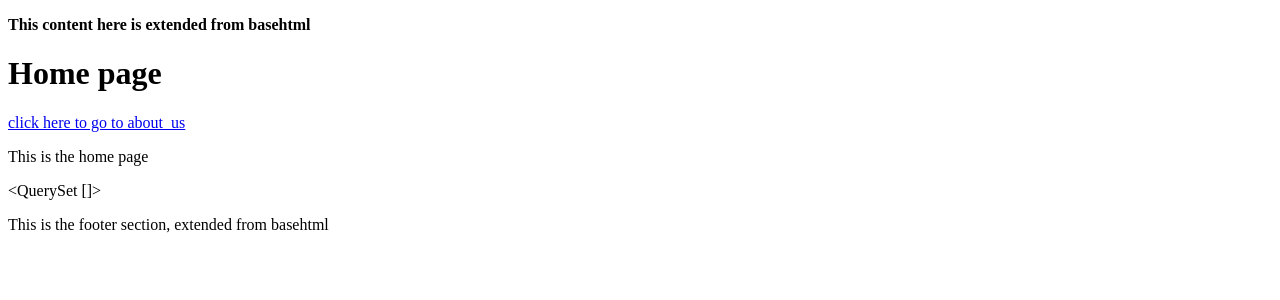
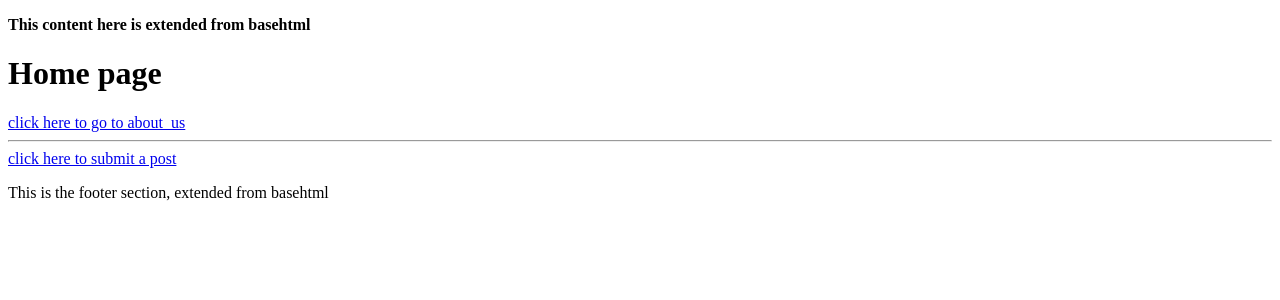
Before and after one commit to gazamcnulty/pp4-plant-based-ireland, a Django app: page / in a window 1280 px wide. Shown: the part 34-334 px from the top of the page. Run offline with Django 4.2, Linux system fonts and the light colour scheme; data that the repository does not hold is empty.

Commit message:
form for user crud, but still errors on submit

```diff
--- a/pbi_app/templates/index.html
+++ b/pbi_app/templates/index.html
@@ -4,15 +4,17 @@
 <!--this is the block content section-->
 <h1>Home page</h1>
 <a href="{% url 'about_us' %}">click here to go to about_us</a>
-<p>This is the home page</p>
-{{ posts }}
+<hr />
+<a href="{% url 'add_post' %}">click here to submit a post</a>
 
 <table>
   {% for post in posts %}
   <tr>
-    <td>{{ post.title }}</td>
+    <td>
+      <h3>{{ post.title }}</h3>
+    </td>
     <td>{{ post.created_on }}</td>
-    <td>Is this content visible</td>
+    <td>{{ post.content }}</td>
   </tr>
   {% endfor %}
 </table>
--- a/pbi_app/urls.py
+++ b/pbi_app/urls.py
@@ -7,7 +7,8 @@ from pbi_app import views
 
 urlpatterns = [
     path('', views.home_page, name='home_page'),
-    path('about_us/', views.about_us, name='about_us')
+    path('about_us/', views.about_us, name='about_us'),
+    path('add_post/', views.add_post, name='add_post')
 ]
 
 if settings.DEBUG:
--- a/pbi_app/views.py
+++ b/pbi_app/views.py
@@ -1,4 +1,4 @@
-from django.shortcuts import render
+from django.shortcuts import render, redirect
 from django.http import HttpResponse
 from .models import Post
 
@@ -16,3 +16,13 @@ def home_page(request):
 
 def about_us(request):
     return render(request, 'about_us.html')
+
+
+def add_post(request):
+    if request.method == 'POST':
+        title = request.POST.get('form_title')
+        content = request.POST.get('form_content')
+        Post.objects.create(title=title, content=content)
+        return redirect('')
+
+    return render(request, 'add_post.html')
```
Also changed, not shown: pbi_app/templates/add_post.html (added, +18 -0 lines).
